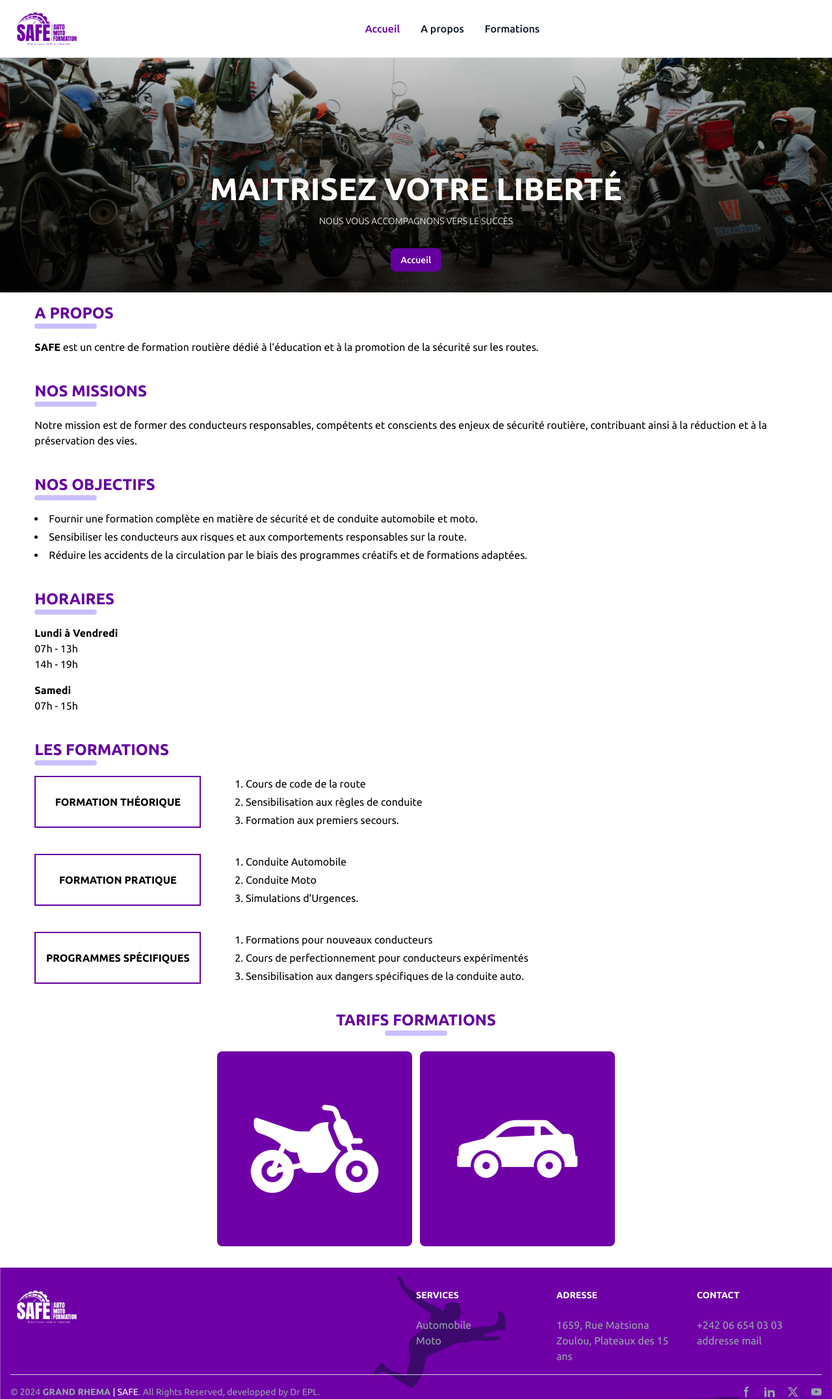
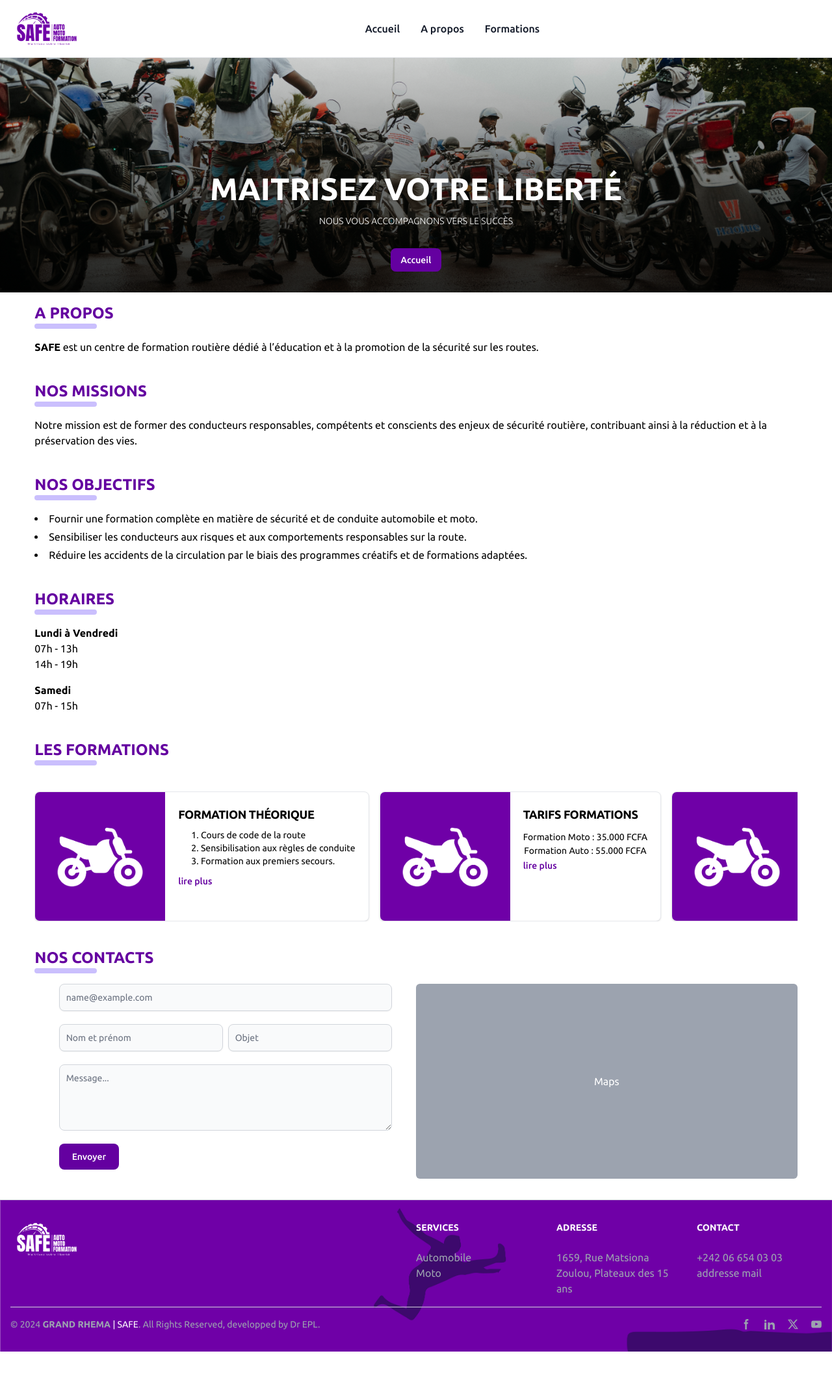
Before and after one commit to DrEPL/safe-auto-ecole, a Django app: page / in a window 1280 px wide. Shown: the top 2153 px of the page at 65% size. After the commit the page ends 2080 px from the top, so only its background shows below. Run offline with Django 5.2, Linux system fonts and the light colour scheme; some libraries are stand-ins or nearby versions.

Commit message:
fix: all

```diff
--- a/static/css/style.css
+++ b/static/css/style.css
@@ -1,8 +1,12 @@
 body::-webkit-scrollbar {
-    display: none;
+    display: none !important;
 }
 
 body {
     font-family: 'Raleway', sans-serif !important;
     font-family: 'Ubuntu', sans-serif !important;
 }
+
+.hide-scrollbar::-webkit-scrollbar {
+    display: none !important;
+}
--- a/static/src/output.css
+++ b/static/src/output.css
@@ -1179,6 +1172,10 @@ input:checked + .toggle-bg {
   margin-bottom: 1rem;
 }
 
+.mb-5 {
+  margin-bottom: 1.25rem;
+}
+
 .mb-6 {
   margin-bottom: 1.5rem;
 }
@@ -1211,6 +1208,14 @@ input:checked + .toggle-bg {
   margin-top: 2rem;
 }
 
+.mt-5 {
+  margin-top: 1.25rem;
+}
+
+.mt-10 {
+  margin-top: 2.5rem;
+}
+
 .block {
   display: block;
 }
@@ -1283,6 +1288,18 @@ input:checked + .toggle-bg {
   height: 24rem;
 }
 
+.h-\[250px\] {
+  height: 250px;
+}
+
+.h-\[300px\] {
+  height: 300px;
+}
+
+.h-\[350px\] {
+  height: 350px;
+}
+
 .h-\[450px\] {
   height: 450px;
 }
@@ -1331,36 +1368,44 @@ input:checked + .toggle-bg {
   width: 16rem;
 }
 
-.w-\[40px\] {
-  width: 40px;
+.w-\[300px\] {
+  width: 300px;
 }
 
 .w-full {
   width: 100%;
 }
 
-.w-\[400px\] {
-  width: 400px;
-}
-
-.w-\[200px\] {
-  width: 200px;
-}
-
-.w-\[300px\] {
-  width: 300px;
+.w-1 {
+  width: 0.25rem;
+}
+
+.max-w-lg {
+  max-width: 32rem;
 }
 
 .max-w-screen-xl {
   max-width: 1280px;
 }
 
+.max-w-xl {
+  max-width: 36rem;
+}
+
+.max-w-2xl {
+  max-width: 42rem;
+}
+
 .flex-1 {
   flex: 1 1 0%;
 }
 
 .flex-shrink {
   flex-shrink: 1;
+}
+
+.flex-shrink-0 {
+  flex-shrink: 0;
 }
 
 .-translate-x-1\/2 {
@@ -1495,24 +1531,21 @@ input:checked + .toggle-bg {
   justify-content: space-between;
 }
 
-.gap-1 {
-  gap: 0.25rem;
+.gap-3 {
+  gap: 0.75rem;
 }
 
 .gap-8 {
   gap: 2rem;
 }
 
-.gap-2 {
-  gap: 0.5rem;
-}
-
-.gap-3 {
-  gap: 0.75rem;
-}
-
 .gap-y-4 {
   row-gap: 1rem;
+}
+
+.gap-x-2 {
+  -moz-column-gap: 0.5rem;
+       column-gap: 0.5rem;
 }
 
 .space-x-2 > :not([hidden]) ~ :not([hidden]) {
@@ -1689,6 +1733,11 @@ input:checked + .toggle-bg {
   background-color: rgb(229 231 235 / var(--tw-bg-opacity));
 }
 
+.bg-gray-400 {
+  --tw-bg-opacity: 1;
+  background-color: rgb(156 163 175 / var(--tw-bg-opacity));
+}
+
 .bg-gray-50 {
   --tw-bg-opacity: 1;
   background-color: rgb(249 250 251 / var(--tw-bg-opacity));
@@ -1773,6 +1818,11 @@ input:checked + .toggle-bg {
   background-repeat: no-repeat;
 }
 
+.object-cover {
+  -o-object-fit: cover;
+     object-fit: cover;
+}
+
 .p-1 {
   padding: 0.25rem;
 }
@@ -1850,6 +1900,15 @@ input:checked + .toggle-bg {
   padding-bottom: 1.5rem;
 }
 
+.py-5 {
+  padding-top: 1.25rem;
+  padding-bottom: 1.25rem;
+}
+
+.pb-2 {
+  padding-bottom: 0.5rem;
+}
+
 .pb-4 {
   padding-bottom: 1rem;
 }
@@ -1930,6 +1974,10 @@ input:checked + .toggle-bg {
 
 .leading-9 {
   line-height: 2.25rem;
+}
+
+.tracking-tight {
+  letter-spacing: -0.025em;
 }
 
 .text-black {
@@ -1998,6 +2046,12 @@ input:checked + .toggle-bg {
 .shadow-lg {
   --tw-shadow: 0 10px 15px -3px rgb(0 0 0 / 0.1), 0 4px 6px -4px rgb(0 0 0 / 0.1);
   --tw-shadow-colored: 0 10px 15px -3px var(--tw-shadow-color), 0 4px 6px -4px var(--tw-shadow-color);
+  box-shadow: var(--tw-ring-offset-shadow, 0 0 #0000), var(--tw-ring-shadow, 0 0 #0000), var(--tw-shadow);
+}
+
+.shadow-sm {
+  --tw-shadow: 0 1px 2px 0 rgb(0 0 0 / 0.05);
+  --tw-shadow-colored: 0 1px 2px 0 var(--tw-shadow-color);
   box-shadow: var(--tw-ring-offset-shadow, 0 0 #0000), var(--tw-ring-shadow, 0 0 #0000), var(--tw-shadow);
 }
 
@@ -2394,6 +2495,14 @@ input:checked + .toggle-bg {
     height: 24rem;
   }
 
+  .md\:h-\[200px\] {
+    height: 200px;
+  }
+
+  .md\:h-\[450px\] {
+    height: 450px;
+  }
+
   .md\:w-3\/12 {
     width: 25%;
   }
@@ -2406,12 +2515,24 @@ input:checked + .toggle-bg {
     width: 75%;
   }
 
+  .md\:w-\[150px\] {
+    width: 150px;
+  }
+
   .md\:w-auto {
     width: auto;
   }
 
+  .md\:w-\[200px\] {
+    width: 200px;
+  }
+
   .md\:flex-row {
     flex-direction: row;
+  }
+
+  .md\:flex-nowrap {
+    flex-wrap: nowrap;
   }
 
   .md\:justify-between {
@@ -2421,6 +2542,15 @@ input:checked + .toggle-bg {
   .md\:gap-x-8 {
     -moz-column-gap: 2rem;
          column-gap: 2rem;
+  }
+
+  .md\:gap-x-4 {
+    -moz-column-gap: 1rem;
+         column-gap: 1rem;
+  }
+
+  .md\:gap-y-0 {
+    row-gap: 0px;
   }
 
   .md\:space-x-0 > :not([hidden]) ~ :not([hidden]) {
@@ -2435,8 +2565,23 @@ input:checked + .toggle-bg {
     margin-left: calc(2rem * calc(1 - var(--tw-space-x-reverse)));
   }
 
+  .md\:space-x-1 > :not([hidden]) ~ :not([hidden]) {
+    --tw-space-x-reverse: 0;
+    margin-right: calc(0.25rem * var(--tw-space-x-reverse));
+    margin-left: calc(0.25rem * calc(1 - var(--tw-space-x-reverse)));
+  }
+
+  .md\:overflow-x-auto {
+    overflow-x: auto;
+  }
+
   .md\:border-0 {
     border-width: 0px;
+  }
+
+  .md\:bg-black {
+    --tw-bg-opacity: 1;
+    background-color: rgb(0 0 0 / var(--tw-bg-opacity));
   }
 
   .md\:bg-white {
@@ -2444,17 +2589,12 @@ input:checked + .toggle-bg {
     background-color: rgb(255 255 255 / var(--tw-bg-opacity));
   }
 
-  .md\:bg-black {
-    --tw-bg-opacity: 1;
-    background-color: rgb(0 0 0 / var(--tw-bg-opacity));
-  }
-
-  .md\:bg-opacity-60 {
-    --tw-bg-opacity: 0.6;
-  }
-
   .md\:bg-opacity-50 {
     --tw-bg-opacity: 0.5;
+  }
+
+  .md\:bg-no-repeat {
+    background-repeat: no-repeat;
   }
 
   .md\:p-0 {
--- a/templates/_base.html
+++ b/templates/_base.html
@@ -8,7 +8,7 @@
     {% include 'partials/navigation.html' %}
 
     <div class="w-full relative">
-      <div class="bg-fixed bg-background bg-center bg-no-repeat bg-cover h-[450px] flex items-end pb-8 w-full">
+      <div class="bg-fixed bg-background bg-center md:bg-no-repeat bg-cover md:h-[450px] h-[350px] flex items-end pb-8 w-full">
         <div class="absolute inset-0 bg-gradient-to-b from-transparent to-black opacity-80"></div>
         {% comment %} <div class="absolute inset-0" style="background: linear-gradient(to bottom, transparent, rgba(0, 0, 0, 0.6));"></div> {% endcomment %}
         {% comment %} <img src="{% static 'images/ecolemoto.jpg' %}" alt="" srcset="" /> {% endcomment %}
@@ -33,6 +33,10 @@
         {% endblock %}
 
         {% block formations %}
+
+        {% endblock %}
+
+        {% block contact %}
 
         {% endblock %}
       </div>
--- a/templates/index.html
+++ b/templates/index.html
@@ -61,45 +61,6 @@
       <h2 class="uppercase text-primary-700 font-bold md:text-2xl text-lg">LES FORMATIONS</h2>
       <hr class="w-24 h-2 mb-4 bg-purple-300 border-0 rounded" />
 
-      <div class="flex md:flex-row flex-col md:gap-x-8 gap-y-4 mb-10">
-        <div class="border-2 border-solid border-primary-700 uppercase px-3 justify-center items-center flex w-64">
-          <p class="font-semibold">Formation théorique</p>
-        </div>
-        <div>
-          <ul class="ps-5 space-y-1 list-decimal list-inside">
-            <li>Cours de code de la route</li>
-            <li>Sensibilisation aux règles de conduite</li>
-            <li>Formation aux premiers secours.</li>
-          </ul>
-        </div>
-      </div>
-
-      <div class="flex md:flex-row flex-col md:gap-x-8 gap-y-4 mb-10">
-        <div class="border-2 border-solid border-primary-700 uppercase justify-center items-center flex w-64">
-          <p class="font-semibold">Formation PRATIQUE</p>
-        </div>
-        <div>
-          <ul class="ps-5 space-y-1 list-decimal list-inside">
-            <li>Conduite Automobile</li>
-            <li>Conduite Moto</li>
-            <li>Simulations d’Urgences.</li>
-          </ul>
-        </div>
-      </div>
-
-      <div class="flex md:flex-row flex-col md:gap-x-8 gap-y-4 mb-10">
-        <div class="border-2 border-solid border-primary-700 uppercase justify-center items-center flex w-64">
-          <p class="font-semibold">PROGRAMMES SPÉCIFIQUES</p>
-        </div>
-        <div>
-          <ul class="ps-5 space-y-1 list-decimal list-inside">
-            <li>Formations pour nouveaux conducteurs</li>
-            <li>Cours de perfectionnement pour conducteurs expérimentés</li>
-            <li>Sensibilisation aux dangers spécifiques de la conduite auto.</li>
-          </ul>
-        </div>
-      </div>
-
       {% comment %} <div class="flex md:flex-row flex-col md:gap-x-8 gap-y-4 mb-10">
         <div class="border-2 border-solid border-primary-700 uppercase justify-center items-center flex w-64">
           <p class="font-semibold">TARIFS FORMATIONS</p>
@@ -113,13 +74,72 @@
       </div> {% endcomment %}
     </div>
 
-    <div>
+    <div class="mb-5 gap-y-4 md:gap-y-0 flex flex-col md:flex-row md:overflow-x-auto md:gap-x-4 hide-scrollbar">
+      <div class="max-w-xl md:h-[200px] flex-shrink-0 overflow-hidden bg-white border border-gray-200 rounded-lg shadow flex md:flex-row flex-col">
+        <div class="flex-shrink-0 w-full h-[250px] md:h-[200px] md:w-[200px]">
+          <img class="w-full object-cover h-full" src="{% static 'images/ico4.jpg' %}" alt="" />
+        </div>
+        <div class="flex-1 p-5">
+          <h5 class="mb-2 text-lg font-bold tracking-tight text-gray-90">FORMATION THÉORIQUE</h5>
+          <ul class="ps-5 list-decimal list-inside pb-2 text-sm">
+            <li>Cours de code de la route</li>
+            <li>Sensibilisation aux règles de conduite</li>
+            <li>Formation aux premiers secours.</li>
+          </ul>
+          <a href="#" class="items-center text-sm font-medium text-center text-primary-700  hover:text-primary-400">lire plus</a>
+        </div>
+      </div>
+
+      <div class="max-w-xl md:h-[200px] flex-shrink-0 overflow-hidden bg-white border border-gray-200 rounded-lg shadow flex md:flex-row flex-col">
+        <div class="flex-shrink-0 w-full h-[250px] md:h-[200px] md:w-[200px]">
+          <img class="w-full object-cover h-full" src="{% static 'images/ico4.jpg' %}" alt="" />
+        </div>
+        <div class="flex-1 p-5">
+          <h5 class="mb-2 text-lg font-bold tracking-tight text-gray-90">TARIFS FORMATIONS</h5>
+          <p class="text-center inline-block left-0 right-0 text-gray-90 text-sm">Formation Moto : 35.000 FCFA</p>
+          <p class="text-center left-0 right-0 text-gray-90 text-sm">Formation Auto : 55.000 FCFA</p>
+          <a href="#" class="items-center text-sm font-medium text-center text-primary-700  hover:text-primary-400">lire plus</a>
+        </div>
+      </div>
+
+      <div class="max-w-xl md:h-[200px] flex-shrink-0 overflow-hidden bg-white border border-gray-200 rounded-lg shadow flex md:flex-row flex-col">
+        <div class="flex-shrink-0 w-full h-[250px] md:h-[200px] md:w-[200px]">
+          <img class="w-full h-full object-cover" src="{% static 'images/ico4.jpg' %}" alt="" />
+        </div>
+        <div class="p-5 flex-1">
+          <h5 class="mb-2 text-lg font-bold tracking-tight text-gray-90">FORMATION PRATIQUE</h5>
+          <ul class="ps-5 list-decimal list-inside pb-2 text-sm">
+            <li>Conduite Automobile</li>
+            <li>Conduite Moto</li>
+            <li>Simulations d’Urgences.</li>
+          </ul>
+          <a href="#" class="items-center text-sm font-medium text-center text-primary-700  hover:text-primary-400">lire plus</a>
+        </div>
+      </div>
+
+      <div class="max-w-xl md:h-[200px] flex-shrink-0 overflow-hidden bg-white border border-gray-200 rounded-lg shadow flex md:flex-row flex-col">
+        <div class="flex-shrink-0 w-full h-[250px] md:h-[200px] md:w-[200px]">
+          <img class="w-full h-full object-cover" src="{% static 'images/ico4.jpg' %}" alt="" />
+        </div>
+        <div class="p-5 flex-1">
+          <h5 class="mb-2 text-lg font-bold tracking-tight text-gray-90">PROGRAMMES SPÉCIFIQUES</h5>
+          <ul class="ps-5 list-decimal list-inside pb-2 text-sm">
+            <li>Formations pour nouveaux conducteurs</li>
+            <li>Cours de perfectionnement pour conducteurs expérimentés</li>
+            <li>Sensibilisation aux dangers spécifiques de la conduite auto.</li>
+          </ul>
+          <a href="#" class="items-center text-sm font-medium text-center text-primary-700  hover:text-primary-400">lire plus</a>
+        </div>
+      </div>
+    </div>
+
+    {% comment %} <div>
       <h2 class="uppercase text-primary-700 text-center font-bold md:text-2xl text-lg">TARIFS FORMATIONS</h2>
       <hr class="w-24 h-2 mb-6 bg-purple-300 border-0 rounded mx-auto" />
       <div class="flex flex-row flex-wrap gap-3 justify-center">
-        <div class="w-[300px] " data-aos="fade-up" data-aos-delay="200">
+        <div class="w-[300px]" data-aos="fade-up" data-aos-delay="200">
           <div class="relative overflow-hidden h-full group rounded-lg">
-            <img src="{% static 'images/ico4.jpg' %}" class="w-full h-auto transition-transform duration-300  transform group-hover:scale-110" alt="Remodeling 1" />
+            <img src="{% static 'images/ico4.jpg' %}" class="w-full h-auto transition-transform duration-300 transform group-hover:scale-110" alt="Remodeling 1" />
             <div class="opacity-100 absolute inset-0 z-3 transition-all ease-in-out duration-300 md:bg-opacity-50 md:bg-black p-3.5 group-hover:opacity-100 md:opacity-0">
               <h4 class="text-primary-700 inline-block bg-white text-sm font-medium p-1.5 md:p-2.5 rounded-md">TARIF FORMATION</h4>
               <p class="absolute bottom-2.5 text-center inline-block left-0 right-0 text-white text-lg font-semibold">Formation Moto : 35.000 FCFA</p>
@@ -127,49 +147,43 @@
           </div>
         </div>
 
-        <div class="w-[300px] " data-aos="fade-up" data-aos-delay="300">
+        <div class="w-[300px]" data-aos="fade-up" data-aos-delay="300">
           <div class="relative overflow-hidden h-full group rounded-lg">
-            <img src="{% static 'images/ico2.jpg' %}" class="w-full h-auto transition-transform duration-300  transform group-hover:scale-110" alt="Remodeling 1" />
+            <img src="{% static 'images/ico2.jpg' %}" class="w-full h-auto transition-transform duration-300 transform group-hover:scale-110" alt="Remodeling 1" />
             <div class="opacity-100 absolute inset-0 z-3 transition-all ease-in-out duration-300 md:bg-opacity-50 md:bg-black p-3.5 group-hover:opacity-100 md:opacity-0">
               <h4 class="text-primary-700 inline-block bg-white text-sm font-medium p-1.5 md:p-2.5 rounded-md">TARIF FORMATION</h4>
               <p class="absolute bottom-2.5 text-center inline-block left-0 right-0 text-white text-lg font-semibold">Formation Automobile : 55.000 FCFA</p>
             </div>
           </div>
         </div>
-
       </div>
-    </div>
+    </div> {% endcomment %}
   </section>
 {% endblock %}
 
 {% block contact %}
   <section id="contact">
-    <div class="mb-10">
+    <div class="mt-10">
       <h2 class="uppercase text-primary-700 font-bold md:text-2xl text-lg">NOS CONTACTS</h2>
       <hr class="w-24 h-2 mb-4 bg-purple-300 border-0 rounded" />
-
-      <div class="flex md:flex-row flex-col md:gap-x-8 gap-y-4 mb-10">
-        <div class="border-2 border-solid border-primary-700 uppercase justify-center items-center flex w-64">
-          <p class="font-semibold">PROGRAMMES SPÉCIFIQUES</p>
+      <div class="md:flex">
+        <div class="w-full">
+          <form class="max-w-lg mx-auto">
+            <div class="mb-5">
+              <input type="email" id="email" class="shadow-sm bg-gray-50 border border-gray-300 text-gray-900 text-sm rounded-lg block w-full p-2.5 " placeholder="name@example.com" required />
+            </div>
+            <div class="mb-5 flex gap-x-2">
+              <input type="text" class="shadow-sm bg-gray-50 border border-gray-300 text-gray-900 text-sm rounded-lg block w-full p-2.5 " placeholder="Nom et prénom" required />
+              <input type="text" class="shadow-sm bg-gray-50 border border-gray-300 text-gray-900 text-sm rounded-lg block w-full p-2.5 " placeholder="Objet" required />
+            </div>
+            <div class="mb-5">
+              <textarea id="message" rows="4" class="block p-2.5 w-full text-sm text-gray-900 bg-gray-50 rounded-lg border border-gray-300" placeholder="Message..."></textarea>
+            </div>
+            <button type="submit" class="text-white bg-primary-700 hover:bg-primary-400 font-medium rounded-lg text-sm px-5 py-2.5 text-center">Envoyer</button>
+          </form>
         </div>
-        <div>
-          <ul class="ps-5 space-y-1 list-decimal list-inside">
-            <li>Formations pour nouveaux conducteurs</li>
-            <li>Cours de perfectionnement pour conducteurs expérimentés</li>
-            <li>Sensibilisation aux dangers spécifiques de la conduite auto.</li>
-          </ul>
-        </div>
-      </div>
-
-      <div class="flex md:flex-row flex-col md:gap-x-8 gap-y-4 mb-10">
-        <div class="border-2 border-solid border-primary-700 uppercase justify-center items-center flex w-64">
-          <p class="font-semibold">TARIFS FORMATIONS</p>
-        </div>
-        <div>
-          <ul class="ps-5 space-y-1 list-decimal list-inside">
-            <li>Formation Voiture : 55.000 FCFA</li>
-            <li>Formation Moto : 35.000 FCFA.</li>
-          </ul>
+        <div class="w-full mt-5 md:mt-0 py-5 h-[300px] bg-gray-400 rounded-md flex justify-center items-center">
+          <p class="text-white">Maps</p>
         </div>
       </div>
     </div>
```
Also changed, not shown: other parts of static/src/output.css (+102 -59 lines), static/images/liberte.jpg, static/images/libertes.jpg (added).
